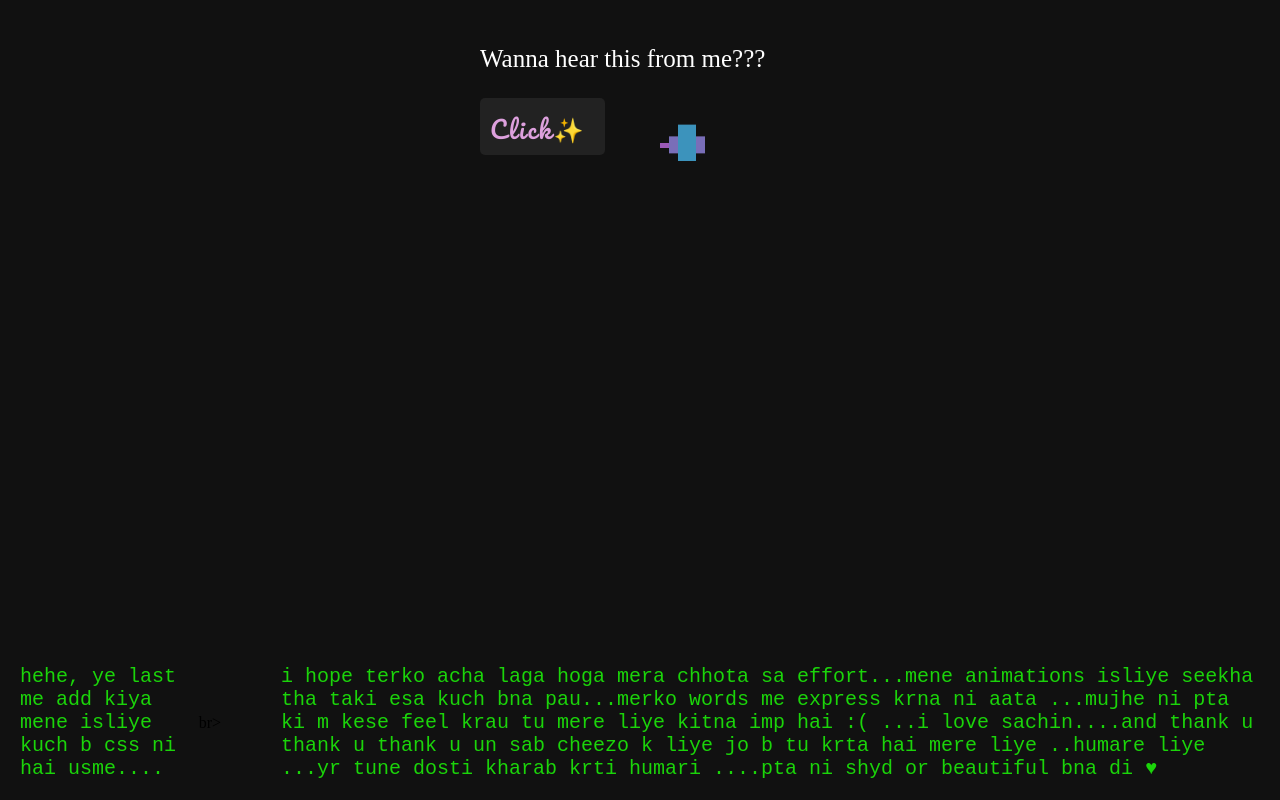
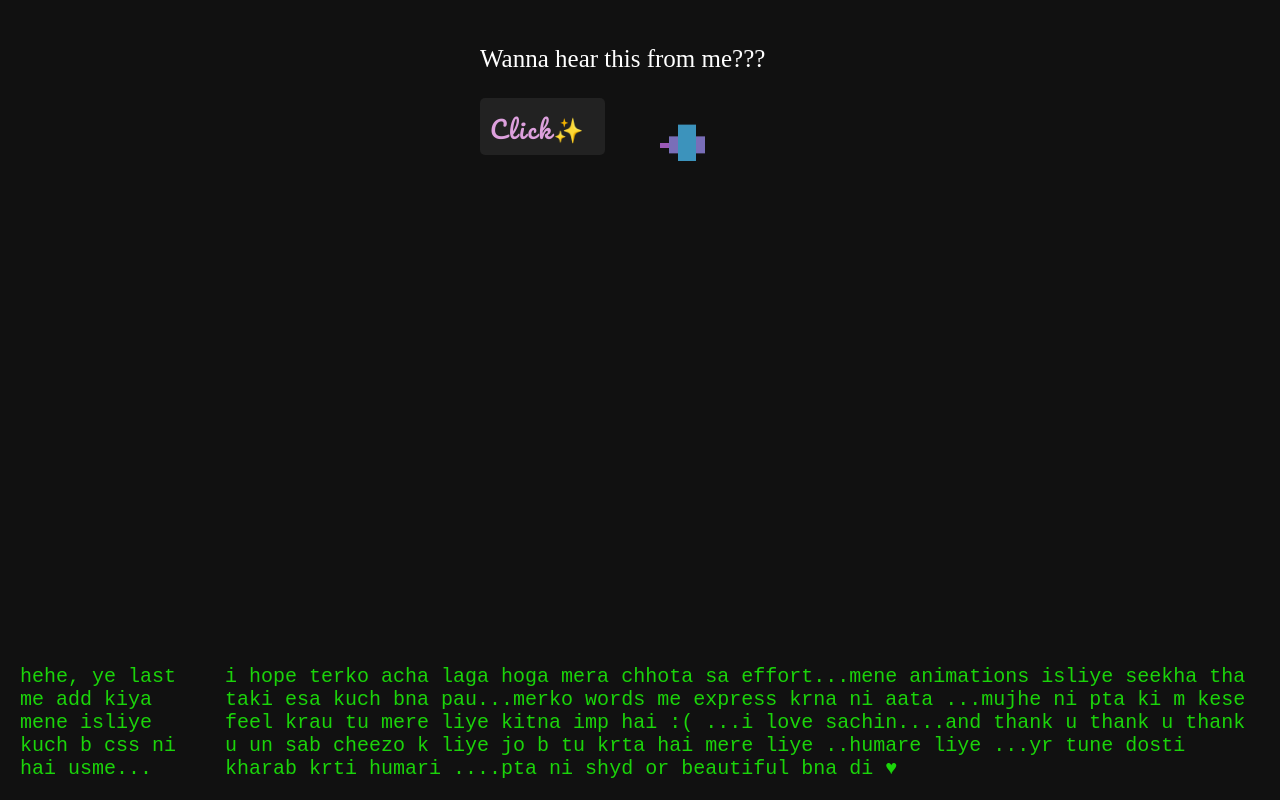
Before and after one commit to cheesepatty/12-dec, a plain HTML site: page index.html in a window 1280 px wide. Shown: the part 474-1274 px from the top of the page. Drawn offline with Linux system fonts and the light colour scheme; a web font is replaced by a local one.

Commit message:
Update index.html

```diff
--- a/index.html
+++ b/index.html
@@ -42,7 +42,7 @@
             </ul>
         </div>
     </div>
-    <div class="prempatra" ><p class="effect">hehe, ye last me add kiya mene isliye kuch b css ni hai usme....</p>br></p>
+    <div class="prempatra" ><p class="effect">hehe, ye last me add kiya mene isliye kuch b css ni hai usme...</br></p>
         <p id="ptani">
         i hope terko acha laga hoga mera chhota sa effort...mene animations isliye seekha tha taki esa kuch bna pau...merko words me express krna ni aata ...mujhe ni pta ki m kese feel krau tu mere liye kitna imp hai :( ...i love sachin....and thank u thank u thank u un sab cheezo k liye jo b tu krta hai mere liye ..humare liye ...yr tune dosti kharab krti humari ....pta ni shyd or beautiful bna di &hearts;
         </p>
```
